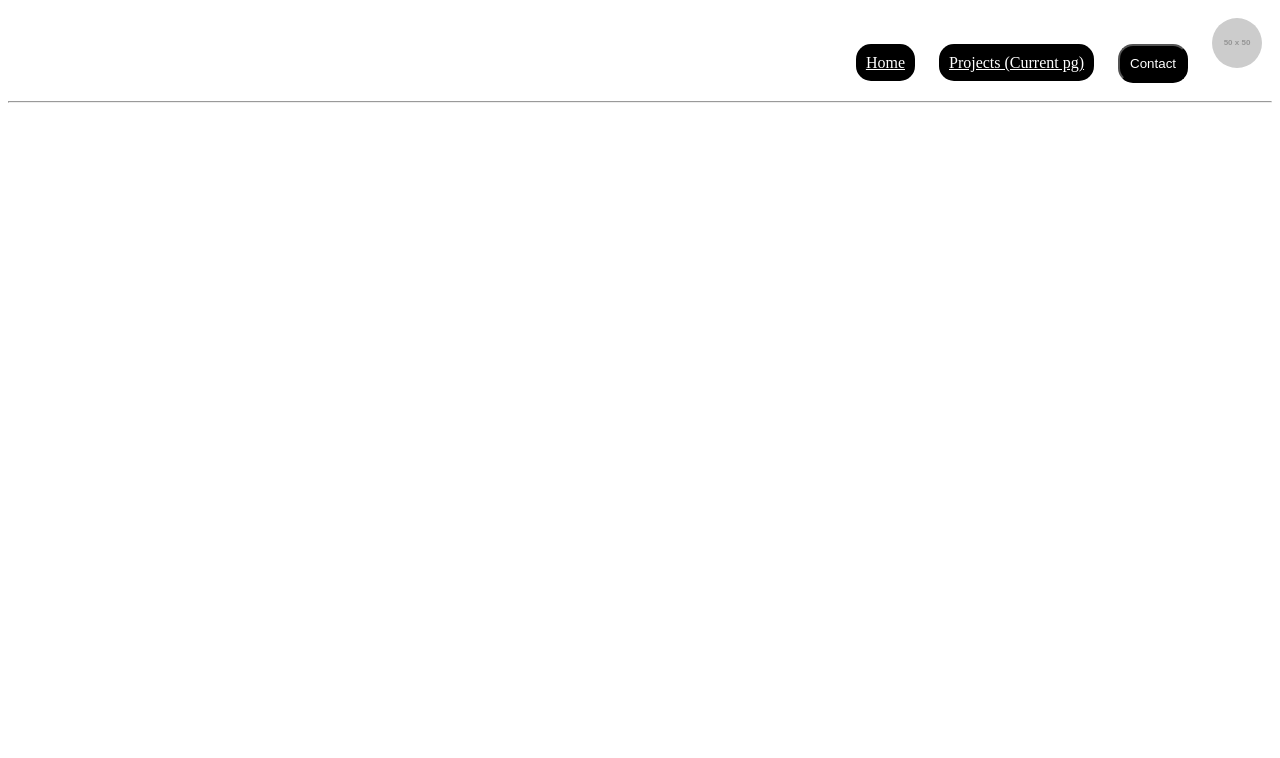
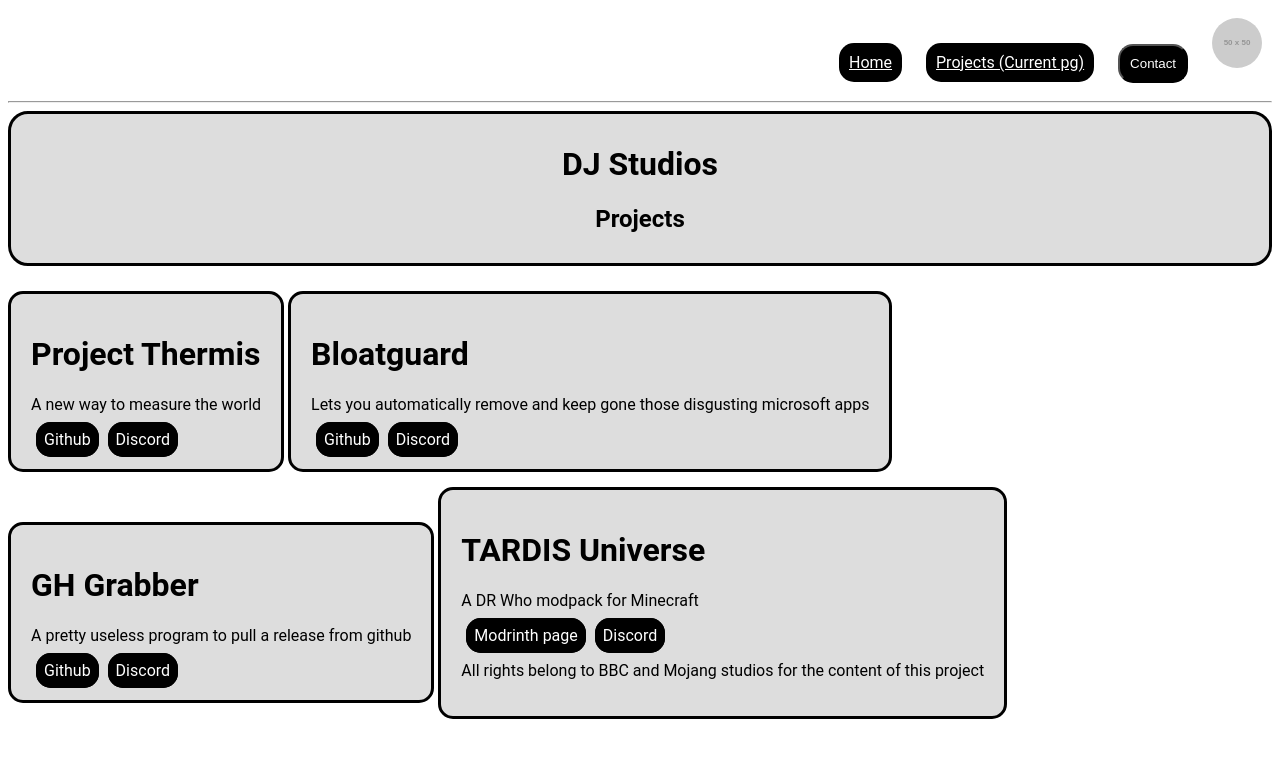
Before and after one commit to TheDJGamerYT/tdjswebsite, a plain HTML site: page projects/index.html in a window 1280 px wide. Drawn offline with Linux system fonts and the light colour scheme; files that its build step writes are made by us from their sources; placeholder pictures from the web are drawn by us; files whose address does not match are found by name.

Commit message:
added a font to the site and added a header to both pages along with the projects. gonna add things like footer next and fix the design maybe add a background image and a darkmode

```diff
--- a/projects/index.html
+++ b/projects/index.html
@@ -5,13 +5,46 @@
     <link rel="stylesheet" href="./styles.css">
 </head>
 <body>
+<nav>
     <ul class="nav">
-        <li><a class="navlink-a" href="./">Home</a></li>
+        <li><a class="navlink-a roboto-normal" href="./">Home</a></li>
         <li><a class="navlink-a" href="./projects">Projects (Current pg)</a></li>
         <li><button id="contact" onclick="window.location.href = 'mailto:hello@tdjs.link';">Contact</button></li>
         <li><a href="./profile"><img id="profileImg" class="profileimg" alt="Profile image"></a></li>
     </ul>
+</nav>
 <hr>
+ <header class="headerdiv">
+    <div>
+        <h1>DJ Studios</h1>
+        <h2>Projects</h4>
+    </div>
+ </header>
+
+<div class="projectdiv">
+    <div class="project">
+        <h1>Project Thermis</h1>
+        <p>A new way to measure the world</p>
+        <a href="https://github.com/TheDJGamerYT/project-thermis" class="projectbtnlink">Github</a>
+        <a href="https://discord.gg/TKfe6QNCE6" class="projectbtnlink">Discord</a></div>
+    <div class="project">
+        <h1>Bloatguard</h1>
+        <p>Lets you automatically remove and keep gone those disgusting microsoft apps</p>
+        <a href="https://github.com/TARDIS-universe/BloatGuard" class="projectbtnlink">Github</a>
+        <a href="https://discord.gg/TKfe6QNCE6" class="projectbtnlink">Discord</a></div>
+    <div class="project">
+        <h1>GH Grabber</h1>
+        <p>A pretty useless program to pull a release from github</p>
+        <a href="https://github.com/TARDIS-universe/GHGrabber" class="projectbtnlink">Github</a>
+        <a href="https://discord.gg/TKfe6QNCE6" class="projectbtnlink">Discord</a></div>
+    <div class="project">
+        <h1>TARDIS Universe</h1>
+        <p>A DR Who modpack for Minecraft</p>
+        <a href="https://modrinth.com/project/tardis-universe-modpack" class="projectbtnlink">Modrinth page</a>
+        <a href="https://discord.gg/NhzzKWGtHD" class="projectbtnlink">Discord</a>
+        <p>All rights belong to BBC and Mojang studios for the content of this project</p></div>
+</div>
+
 <script src="./profiles.js"></script>
 </body>
 </html>
--- a/styles.css
+++ b/styles.css
@@ -3,6 +3,19 @@
     border-radius: 15px;
     color: white;
     padding: 10px;
+}
+
+.profileimg {
+  width: 50px;
+  height: 50px;
+  border-radius: 50%;
+}
+
+.navlink-a:hover {
+    background-color: black;
+    border-radius: 15px;
+    color: white;
+    padding: 15px;
 }
 
 li {
@@ -21,25 +34,26 @@ ul {
     margin: 0;
 }
 
-button, btn {
+button {
     background-color: black;
     border-radius: 15px;
     color: white;
     padding: 10px;
 }
 
-hr .rot90 {
+
+button:hover {
+    background-color: black;
+    border-radius: 15px;
+    color: white;
+    padding: 15px;
+}
+
+
+.rot90 {
     rotate: 90;
 }
 
-.profileimg {
-  width: 50px;
-  height: 50px;
-  object-fit: cover;
-  object-position: center;
-  border-radius: 50%;
-  display: inline-block;
-}
 /*
 .profile-ring {
   width: 150px;
@@ -73,3 +87,57 @@ hr .rot90 {
   object-fit: cover;
 }
 */
+
+.headerdiv {
+  background-color: #dddddd;
+  border-radius: 20px;
+  border-style: solid;
+  padding: 10px;
+  text-align: center;
+  transition: 1s ease-in-out;
+}
+
+.headerdiv:hover {
+  background-color: #dddddd;
+  border-radius: 20px;
+  border-style: solid;
+  padding: 15px;
+  text-align: center;
+  transition: 1s ease-in-out;
+}
+
+
+.project {
+  border-style: solid;
+  padding: 20px;
+  border-radius: 15px;
+  margin-top: 15px;
+  display: inline-block;
+  background-color: #dddddd;
+}
+
+.projectdiv {
+  padding-top: 10px;
+  padding-bottom: 10px;
+}
+
+
+.projectbtnlink {
+  border-style: solid;
+  border-radius: 15px;
+  background-color: rgb(0, 0, 0);
+  border-color: black;
+  text-decoration: none;
+  padding: 5px;
+  margin-left: 5px;
+  color: white;
+}
+
+
+body {
+  font-family: "Roboto", sans-serif;
+  font-optical-sizing: auto;
+  font-weight: 400; /* You can change this to 100–900 */
+  font-style: normal;
+  font-variation-settings: "wdth" 100;
+}
```
